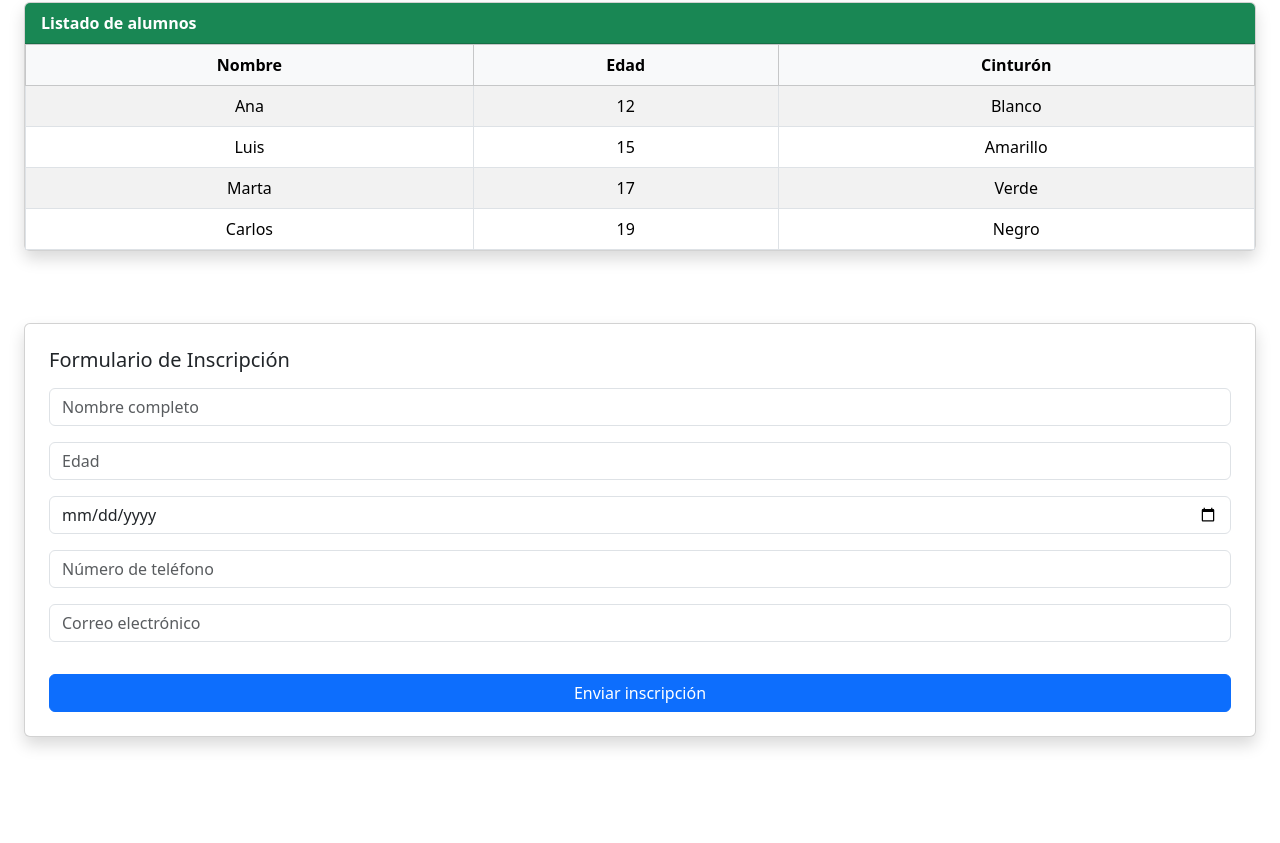
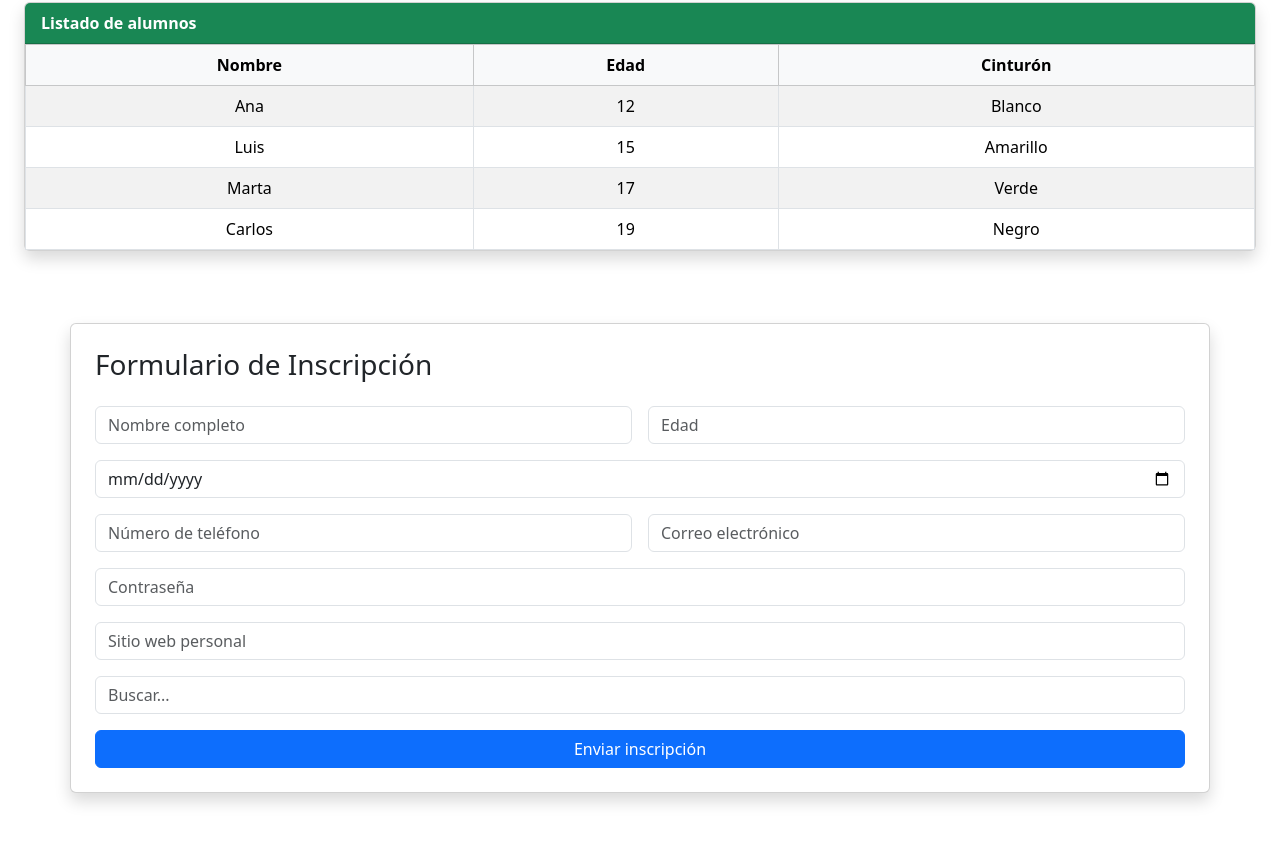
Before and after one commit to MatVira/ActividadN4_P2, a React (Create React App) app: page / in a window 1280 px wide. Shown: the part 741-1584 px from the top of the page. Before the commit the page ends 1526 px from the top, so only its background shows below. Built offline with nearby package versions, Linux system fonts and the light colour scheme.

Commit message:
Onceavo commit: Se modifico el código de las carpetas Input espeaciales para el formulario

```diff
--- a/src/components/Formulario.js
+++ b/src/components/Formulario.js
@@ -1,9 +1,11 @@
 import React, { useState } from "react";
-
 
 import InputText from "./InputText";
 import InputEmail from "./InputEmail";
 import InputTel from "./InputTel";
+import InputPassword from "./InputPassword";
+import InputURL from "./InputURL";
+import InputSearch from "./InputSearch";
 import Input from "./Input";
 import Boton from "./Boton";
 
@@ -13,25 +15,34 @@ function Formulario() {
   const [fechaNacimiento, setFechaNacimiento] = useState("");
   const [telefono, setTelefono] = useState("");
   const [email, setEmail] = useState("");
+  const [password, setPassword] = useState("");
+  const [url, setUrl] = useState("");
+  const [busqueda, setBusqueda] = useState("");
 
   const manejarEnvio = (e) => {
     e.preventDefault();
-    alert(`Inscripción completada:\n\nNombre: ${nombre}\nEdad: ${edad}\nFecha de nacimiento: ${fechaNacimiento}\nTeléfono: ${telefono}\nCorreo: ${email}`);
+    alert(`Inscripción completada:
+
+    Nombre: ${nombre}
+    Edad: ${edad}
+    Fecha de nacimiento: ${fechaNacimiento}
+    Teléfono: ${telefono}
+    Correo: ${email}
+    Contraseña: ${password}
+    Sitio web: ${url}
+    Búsqueda: ${busqueda}`);
   };
 
   return (
-    <form className="card p-4 shadow mt-5" onSubmit={manejarEnvio}>
-      <h5 className="mb-3">Formulario de Inscripción</h5>
+    <form className="card p-4 shadow mt-5 mb-3 container" onSubmit={manejarEnvio}>
+      <h3 className="mb-4">Formulario de Inscripción</h3>
 
-      <div className="mb-3">
-        <InputText
-          placeholder="Nombre completo"
-          value={nombre}
-          onChange={(e) => setNombre(e.target.value)}
-        />
+      <div className="row g-3">
+        <div className="col-md-6">
+          <InputText placeholder="Nombre completo" name="nombre" onInputChange={(e) => setNombre(e.target.value)} />
         </div>
 
-      <div className="mb-3">
+        <div className="col-md-6">
           <Input
             type="number"
             placeholder="Edad"
@@ -40,7 +51,7 @@ function Formulario() {
           />
         </div>
 
-      <div className="mb-3">
+        <div className="col-12">
           <Input
             type="date"
             placeholder="Fecha de nacimiento"
@@ -49,24 +60,29 @@ function Formulario() {
           />
         </div>
 
-      <div className="mb-3">
-        <InputTel
-          placeholder="Número de teléfono"
-          value={telefono}
-          onChange={(e) => setTelefono(e.target.value)}
-        />
+        <div className="col-md-6">
+          <InputTel/>
         </div>
 
-      <div className="mb-3">
-        <InputEmail
-          placeholder="Correo electrónico"
-          value={email}
-          onChange={(e) => setEmail(e.target.value)}
-        />
+        <div className="col-md-6">
+          <InputEmail/>
         </div>
 
-      <div className="mt-3">
+        <div className="col-12">
+          <InputPassword/>
+        </div>
+
+        <div className="col-12">
+          <InputURL/>
+        </div>
+
+        <div className="col-12">
+          <InputSearch />
+        </div>
+
+        <div className="col-12 text-end">
           <Boton texto="Enviar inscripción" type="submit" />
+        </div>
       </div>
     </form>
   );
--- a/src/components/Input.js
+++ b/src/components/Input.js
@@ -1,13 +1,13 @@
 import React from "react";
 
-function Input({ type, placeholder, value, onChange }) {
-    <h5 className="mb-3">Inscríbete al club</h5>
+function Input({ type, placeholder, value, onChange, name }) {
   return (
     <input
       type={type}
       placeholder={placeholder}
       value={value}
       onChange={onChange}
+      name={name}
       className="form-control"
     />
   );
--- a/src/components/InputEmail.js
+++ b/src/components/InputEmail.js
@@ -1,9 +1,25 @@
-import React from "react";
-
+import React, { useState } from "react";
 import Input from "./Input";
 
-function InputEmail(props) {
-  return <Input type="email" {...props} />;
+function InputEmail({ placeholder = "Correo electrónico", name = "email", onInputChange }) {
+  const [value, setValue] = useState("");
+
+  const handleChange = (e) => {
+    setValue(e.target.value);
+    if (onInputChange) {
+      onInputChange(e);
+    }
+  };
+
+  return (
+    <Input
+      type="email"
+      name={name}
+      placeholder={placeholder}
+      value={value}
+      onChange={handleChange}
+    />
+  );
 }
 
 export default InputEmail;
--- a/src/components/InputPassword.js
+++ b/src/components/InputPassword.js
@@ -1,9 +1,25 @@
-import React from "react";
-
+import React, { useState } from "react";
 import Input from "./Input";
 
-function InputPassword(props) {
-  return <Input type="password" {...props} />;
+function InputPassword({ placeholder = "Contraseña", name = "password", onInputChange }) {
+  const [value, setValue] = useState("");
+
+  const handleChange = (e) => {
+    setValue(e.target.value);
+    if (onInputChange) {
+      onInputChange(e);
+    }
+  };
+
+  return (
+    <Input
+      type="password"
+      name={name}
+      placeholder={placeholder}
+      value={value}
+      onChange={handleChange}
+    />
+  );
 }
 
 export default InputPassword;
--- a/src/components/InputSearch.js
+++ b/src/components/InputSearch.js
@@ -1,9 +1,25 @@
-import React from "react";
-
+import React, { useState } from "react";
 import Input from "./Input";
 
-function InputSearch(props) {
-  return <Input type="search" {...props} />;
+function InputSearch({ placeholder = "Buscar...", name = "search", onInputChange }) {
+  const [value, setValue] = useState("");
+
+  const handleChange = (e) => {
+    setValue(e.target.value);
+    if (onInputChange) {
+      onInputChange(e);
+    }
+  };
+
+  return (
+    <Input
+      type="search"
+      name={name}
+      placeholder={placeholder}
+      value={value}
+      onChange={handleChange}
+    />
+  );
 }
 
 export default InputSearch;
--- a/src/components/InputTel.js
+++ b/src/components/InputTel.js
@@ -1,9 +1,25 @@
-import React from "react";
-
+import React, { useState } from "react";
 import Input from "./Input";
 
-function InputTel(props) {
-  return <Input type="tel" {...props} />;
+function InputTel({ placeholder = "Número de teléfono", name = "telefono", onInputChange }) {
+  const [value, setValue] = useState("");
+
+  const handleChange = (e) => {
+    setValue(e.target.value);
+    if (onInputChange) {
+      onInputChange(e);
+    }
+  };
+
+  return (
+    <Input
+      type="tel"
+      name={name}
+      placeholder={placeholder}
+      value={value}
+      onChange={handleChange}
+    />
+  );
 }
 
 export default InputTel;
--- a/src/components/InputText.js
+++ b/src/components/InputText.js
@@ -1,9 +1,26 @@
-import React from "react";
-
+import React, { useState } from "react";
 import Input from "./Input";
 
-function InputText(props) {
-  return <Input type="text" {...props} />;
+function InputText({ placeholder = "Nombre completo", name = "nombre", onInputChange }) {
+  const [value, setValue] = useState("");
+
+  const handleChange = (e) => {
+    setValue(e.target.value);
+    if (onInputChange) {
+      onInputChange(e);
+    }
+  };
+
+  return (
+    <Input
+
+      type="text"
+      name={name}
+      placeholder={placeholder}
+      value={value}
+      onChange={handleChange}
+    />
+  );
 }
 
 export default InputText;
--- a/src/components/InputURL.js
+++ b/src/components/InputURL.js
@@ -1,9 +1,25 @@
-import React from "react";
-
+import React, { useState } from "react";
 import Input from "./Input";
 
-function InputURL(props) {
-  return <Input type="url" {...props} />;
+function InputURL({ placeholder = "Sitio web personal", name = "url", onInputChange }) {
+  const [value, setValue] = useState("");
+
+  const handleChange = (e) => {
+    setValue(e.target.value);
+    if (onInputChange) {
+      onInputChange(e);
+    }
+  };
+
+  return (
+    <Input
+      type="url"
+      name={name}
+      placeholder={placeholder}
+      value={value}
+      onChange={handleChange}
+    />
+  );
 }
 
 export default InputURL;
--- a/src/components/Titulo.js
+++ b/src/components/Titulo.js
@@ -1,10 +1,10 @@
 import React from "react";
 
-function Titulo({ texto, nivel = 1 }) {
+function Titulo({ texto = "Club de karate-Do Hatamoto Kai", nivel = 1 }) {
   const Tag = `h${nivel}`;
   return (
     <Tag className="fw-bold text-center text-dark display-4 mb-4">
-      Club de karate-Do Hatamoto Kai
+      {texto}
     </Tag>
   );
 }
```
Lines whose indentation alone changed are shown as unchanged.
